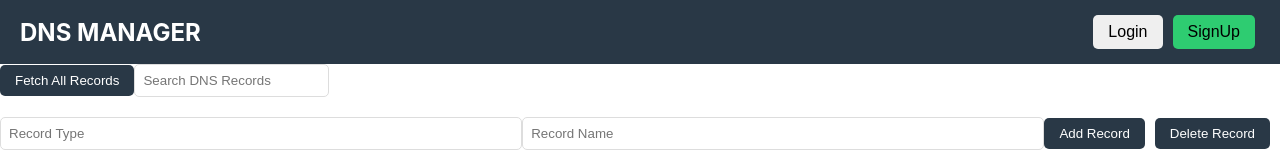
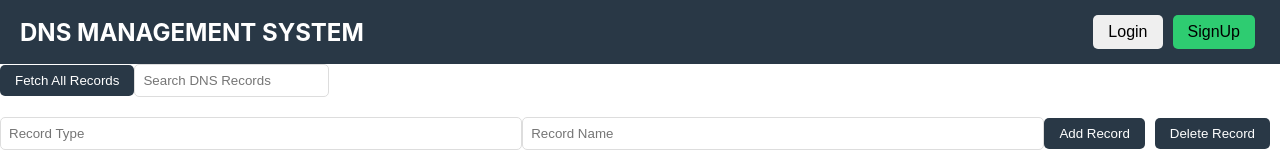
Before and after one commit to Sudipto892/DNS-Management-Hub, a React (Create React App) app: page / in a window 1280 px wide. Shown: the top 160 px of the page. Built offline with nearby package versions, Linux system fonts and the light colour scheme; no server answers.

Commit message:
Fronend Complete

```diff
--- a/src/components/Navbar/Navbar.js
+++ b/src/components/Navbar/Navbar.js
@@ -20,7 +20,7 @@ const Navbar = ({isAuthenticated,setisAuthenticated}) => {
   return (
     <div className='Navbar'>
       <div className="logo">
-        <h1>DNS MANAGER</h1>
+        <h1>DNS MANAGEMENT SYSTEM</h1>
       </div>
 
       <div className="Authbox">
```
